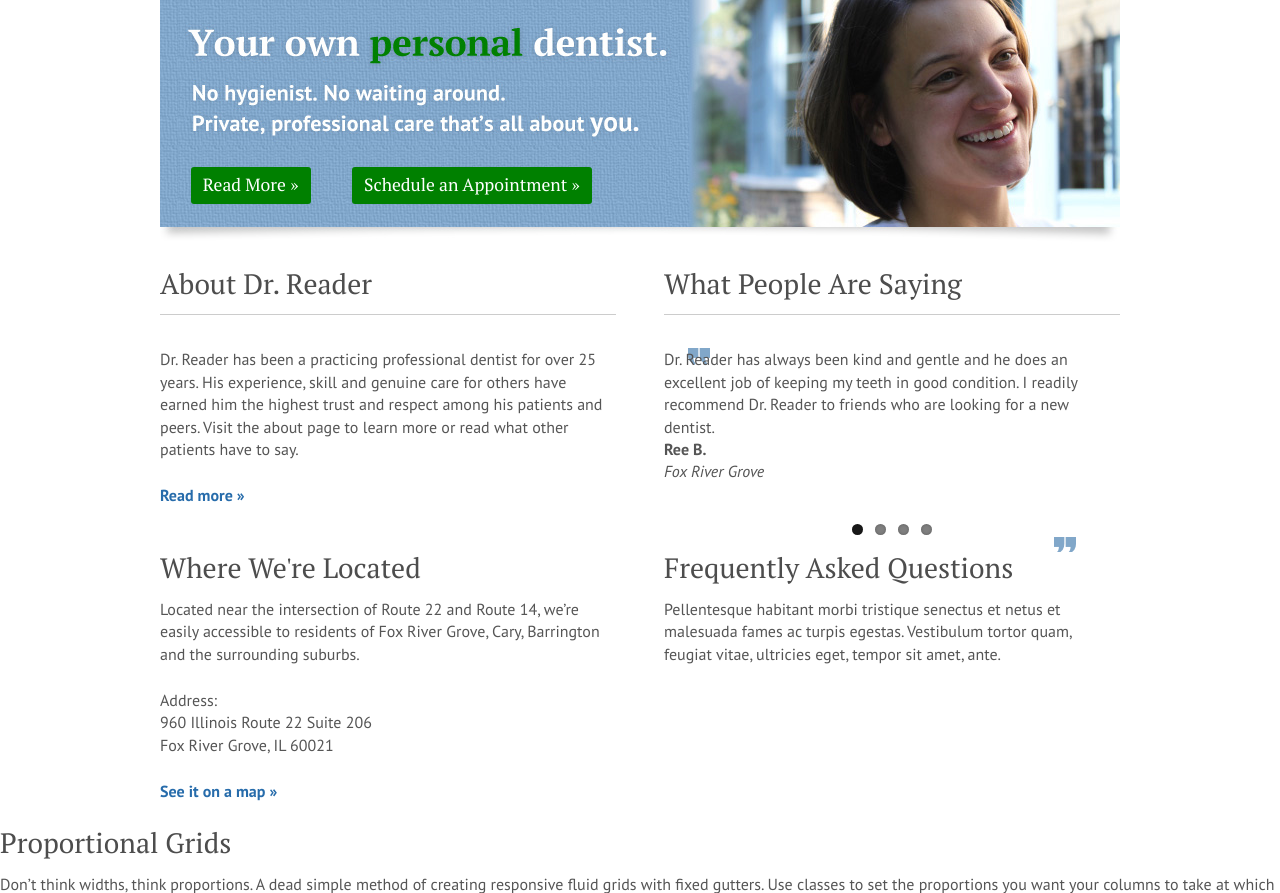
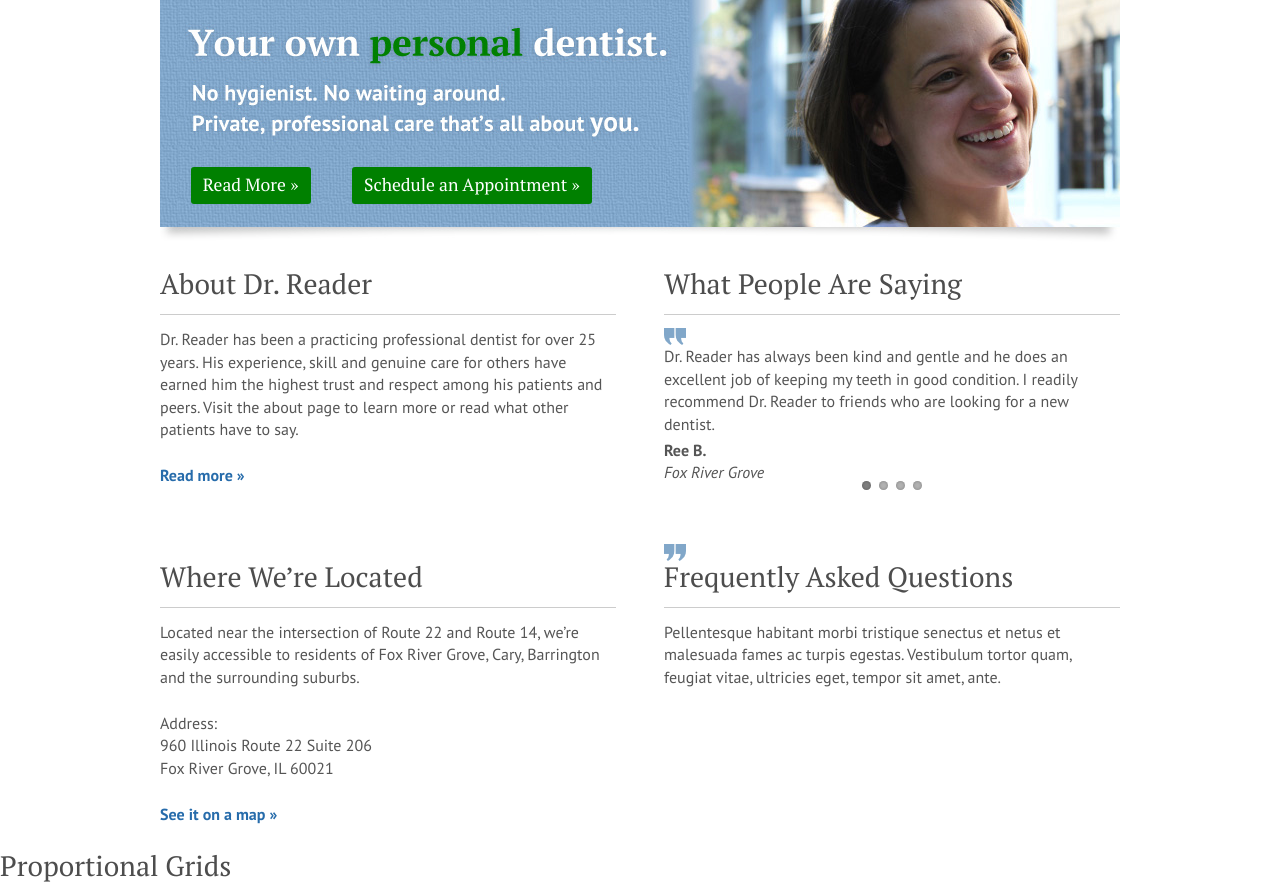
Before and after one commit to rkarpeles/johnrreaderdds.com, a PHP site: page / in a window 1280 px wide. Shown: the part 202-1095 px from the top of the page. Run offline with PHP 8.4, Linux system fonts and the light colour scheme; some libraries are stand-ins or nearby versions.

Commit message:
Flexslider styling

```diff
--- a/css/flexslider.css
+++ b/css/flexslider.css
@@ -57,6 +57,7 @@ html[xmlns] .slides {display: block;}
 .flex-viewport { max-height: 2000px; -webkit-transition: all 1s ease; -moz-transition: all 1s ease; -o-transition: all 1s ease; transition: all 1s ease; }
 .loading .flex-viewport { max-height: 300px; }
 .flexslider .slides { zoom: 1; }
+.flexslider ul { margin-bottom: 0; }
 .carousel li { margin-right: 5px; }
 
 /* Direction Nav */
@@ -78,11 +79,11 @@ html[xmlns] .slides {display: block;}
 .flex-pauseplay a.flex-play:before { content: '\f003'; }
 
 /* Control Nav */
-.flex-control-nav {width: 100%; position: absolute; bottom: -40px; text-align: center;}
-.flex-control-nav li {margin: 0 6px; display: inline-block; zoom: 1; *display: inline;}
-.flex-control-paging li a {width: 11px; height: 11px; display: block; background: #666; background: rgba(0,0,0,0.5); cursor: pointer; text-indent: -9999px; -webkit-border-radius: 20px; -moz-border-radius: 20px; -o-border-radius: 20px; border-radius: 20px; -webkit-box-shadow: inset 0 0 3px rgba(0,0,0,0.3); -moz-box-shadow: inset 0 0 3px rgba(0,0,0,0.3); -o-box-shadow: inset 0 0 3px rgba(0,0,0,0.3); box-shadow: inset 0 0 3px rgba(0,0,0,0.3); }
-.flex-control-paging li a:hover { background: #333; background: rgba(0,0,0,0.7); }
-.flex-control-paging li a.flex-active { background: #000; background: rgba(0,0,0,0.9); cursor: default; }
+.flex-control-nav {width: 100%; position: absolute; bottom: -20px; text-align: center;}
+.flex-control-nav li {margin: 0 4px; display: inline-block; zoom: 1; *display: inline;}
+.flex-control-paging li a {width: 9px; height: 9px; display: block; background: #777; background: rgba(0,0,0,0.3); cursor: pointer; text-indent: -9999px; -webkit-border-radius: 18px; -moz-border-radius: 18px; -o-border-radius: 18px; border-radius: 18px; -webkit-box-shadow: inset 0 0 3px rgba(0,0,0,0.3); -moz-box-shadow: inset 0 0 3px rgba(0,0,0,0.3); -o-box-shadow: inset 0 0 3px rgba(0,0,0,0.3); box-shadow: inset 0 0 3px rgba(0,0,0,0.3); }
+.flex-control-paging li a:hover { background: #444; background: rgba(0,0,0,0.4); }
+.flex-control-paging li a.flex-active { background: #111; background: rgba(0,0,0,0.5); cursor: default; }
 
 .flex-control-thumbs {margin: 5px 0 0; position: static; overflow: hidden;}
 .flex-control-thumbs li {width: 25%; float: left; margin: 0;}
@@ -90,6 +91,14 @@ html[xmlns] .slides {display: block;}
 .flex-control-thumbs img:hover {opacity: 1;}
 .flex-control-thumbs .flex-active {opacity: 1; cursor: default;}
 
+#left-quote {
+  background: url('../images/left-quotes.png') no-repeat;
+  height: 17px; }
+
+#right-quote {
+  background:url('../images/right-quotes.png') no-repeat;
+  height: 17px; }
+
 @media screen and (max-width: 860px) {
   .flex-direction-nav .flex-prev { opacity: 1; left: 10px;}
   .flex-direction-nav .flex-next { opacity: 1; right: 10px;}
--- a/css/style.css
+++ b/css/style.css
@@ -61,7 +61,7 @@ hr {
     height: 1px;
     border: 0;
     border-top: 1px solid #ccc;
-    margin: 0 0 2em;
+    margin: .75em 0;
     padding: 0; }
 
 
@@ -212,65 +212,6 @@ a.logo-subtitle {
 .banner-wrap {
   position: relative;
   margin-bottom: 1.5em; }
-
-/**
- * BX Slider
- */
-
-.bx-wrapper {
-  padding-left: 60px; }
-
-.bx-pager {
-  margin: 10px 0 0 160px; }
-
-#slider1 {
-  height: 130px;
-  overflow: hidden; }
-
-.quotes {
-  padding: 0 0 0 7px; }
-
-.quotes.pager {
-  width: 300px; }
-
-#left-quote {
-  background: url('../images/left-quotes.png') no-repeat;
-  height: 17px;
-  margin: 0 0 -17px 24px; }
-
-#right-quote {
-  background: url('../images/right-quotes.png') no-repeat;
-  height: 17px;
-  margin: -30px 0 -2px 390px; }
-
-a.thumbs {
- padding: 0 1px; }
-
-.thumbs {
- padding: 10px 0 0 185px; }
-
-.thumbs img {
-  opacity: 0.3;
-  -ms-filter: "progid:DXImageTransform.Microsoft.Alpha(Opacity=30)";
-  filter: alpha(opacity=30); }
-
-.thumbs .pager-active img {
-  opacity: .5;
-  -ms-filter: "progid:DXImageTransform.Microsoft.Alpha(Opacity=50)";
-  filter: alpha(opacity=50); }
-
-.thumbs img:hover {
-  opacity: 0.4;
-  -ms-filter: "progid:DXImageTransform.Microsoft.Alpha(Opacity=40)";
-  filter: alpha(opacity=40); }
-
-a.bx-next {
-  display:none;	}
-
-a.bx-prev {
-  display:none;	}
-
-/* end of BX slider */
 
 /**
  * Buttons
--- a/index.php
+++ b/index.php
@@ -27,30 +27,30 @@
 			  <ul class="slides">
 				<li>
 					Dr. Reader has always been kind and gentle and he does an excellent job of keeping my teeth in good condition. I readily recommend Dr. Reader to friends who are looking for a new dentist.
-					<div class="testimonial-author">
-						<p><strong>Ree B.</strong></br>
-						<em>Fox River Grove</em></p>
+					<div class="testimonial-author top-mar-1">
+						<strong>Ree B.</strong></br>
+						<em>Fox River Grove</em>
 					</div>
 				</li>
 				<li>
 					From the very first meeting Dr. Reader&rsquo;s office made me feel comfortable and relaxed. He is honest, friendly, and does not do unnecessary work. When I have had work done he gets it right the first time!
-					<div class="testimonial-author">
-						<p><strong>Tim S.</strong></br>
-						<em>Algonquin</em></p>
+					<div class="testimonial-author top-mar-1">
+						<strong>Tim S.</strong></br>
+						<em>Algonquin</em>
 					</div>
 				</li>
 				<li>
 					Dr. John R. Reader is a dentistry genius.  I am 82 years of age, have had all kinds of impossible challenges with my teeth and Dr. Reader has fixed them all.
-					<div class="testimonial-author">
-						<p><strong>A. Robert A.</strong></br>
-						<em>Barrington Hills</em></p>
+					<div class="testimonial-author top-mar-1">
+						<strong>A. Robert A.</strong></br>
+						<em>Barrington Hills</em>
 					</div>
 				</li>
 				<li>
 					Doctor Reader is a very compassionate and caring person. I have a special needs son and Doctor Reader is very patient with him.  He makes all of us feel at ease in his care.
-					<div class="testimonial-author">
-						<p><strong>Laura F.</strong></br>
-						<em>Elmhurst</em></p>
+					<div class="testimonial-author top-mar-1">
+						<strong>Laura F.</strong></br>
+						<em>Elmhurst</em>
 					</div>
 				</li>
 			  </ul>
@@ -61,7 +61,8 @@
 
 	<div class="grid-wrap">
 		<div class="grid-col bp1-col-one-half">
-			<h1>Where We're Located</h1>
+			<h1>Where We&rsquo;re Located</h1>
+			<hr>
 			<p>Located near the intersection of Route 22 and Route 14, we&rsquo;re easily accessible to residents of Fox River Grove, Cary, Barrington and the surrounding suburbs.</p>
 			<p>Address:<br>
 			960 Illinois Route 22 Suite 206<br>
@@ -70,6 +71,7 @@
 		</div>
 		<div class="grid-col bp1-col-one-half">
 			<h1>Frequently Asked Questions</h1>
+			<hr>
 			<p>Pellentesque habitant morbi tristique senectus et netus et malesuada fames ac turpis egestas. Vestibulum tortor quam, feugiat vitae, ultricies eget, tempor sit amet, ante.</p>
 		</div>
 	</div>
```
